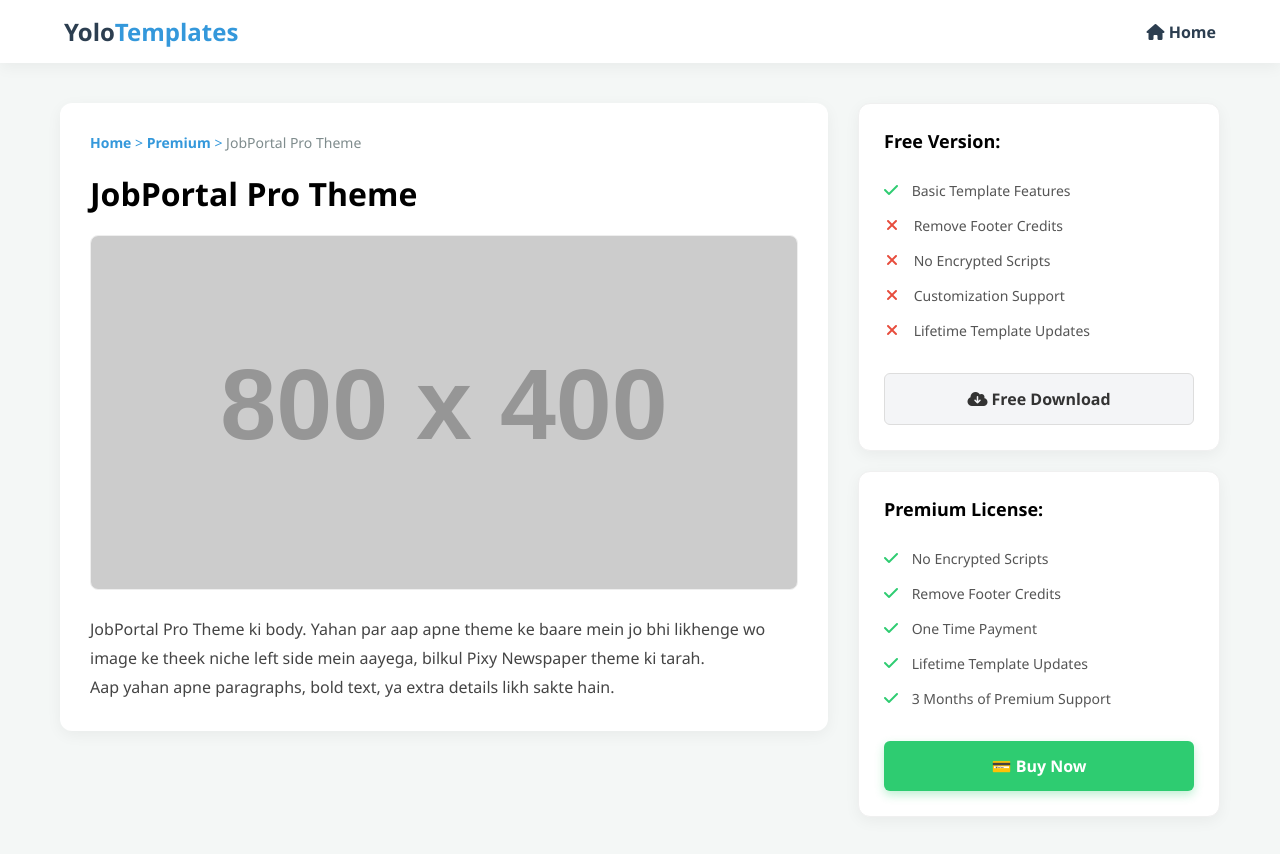
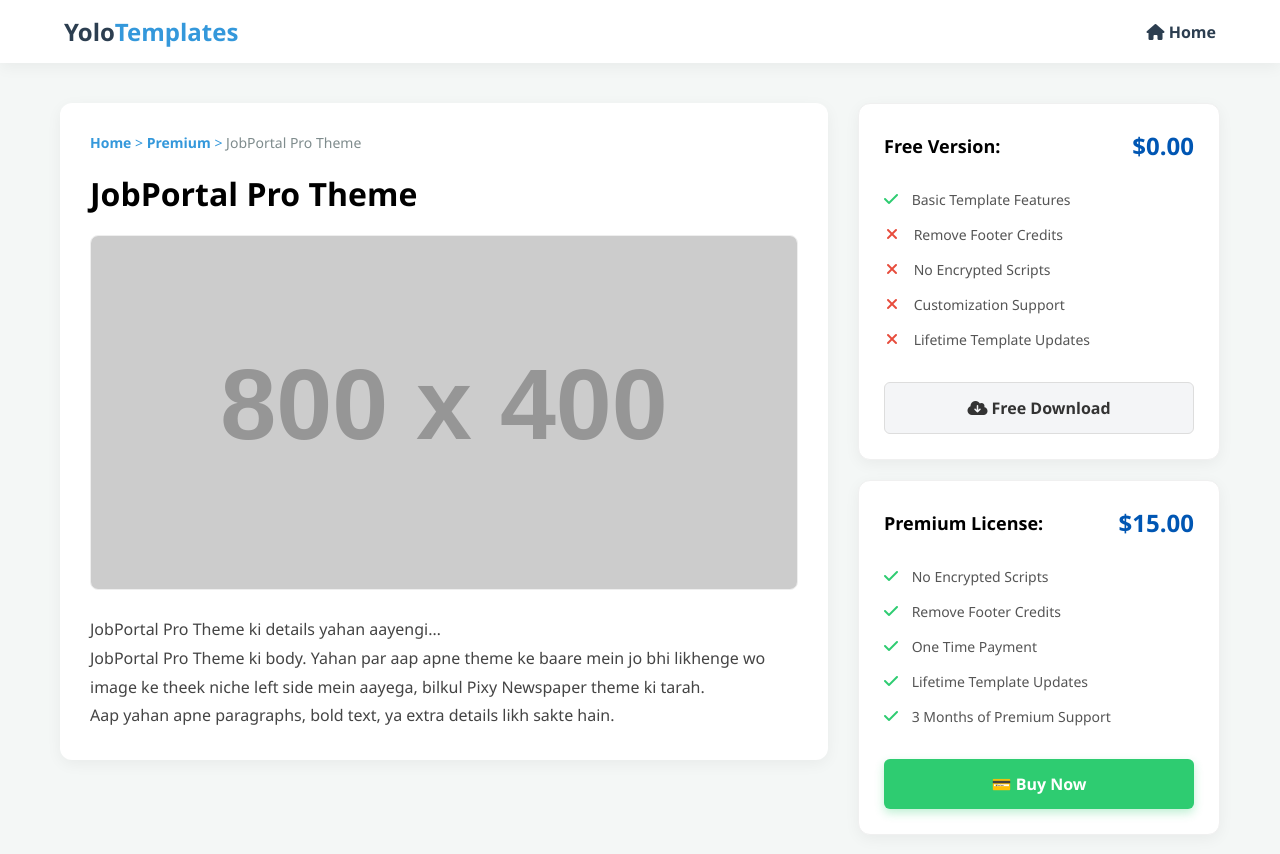
Before and after one commit to yolotemplates/yolotemplates.github.io, a Jekyll site: the page built from _posts/2026-10-30-jobportal-pro.md, in a window 1280 px wide. Shown: the top 854 px of the page. Built offline with Jekyll 4.4.1, drawn with Linux system fonts in a browser that asks for light colours.

Commit message:
Update 2026-10-30-jobportal-pro.md

```diff
--- a/_posts/2026-10-30-jobportal-pro.md
+++ b/_posts/2026-10-30-jobportal-pro.md
@@ -4,7 +4,11 @@ title: "JobPortal Pro Theme"
 image: "https://via.placeholder.com/800x400/ececec/999999?text=JobPortal+Preview"
 preview_link: "https://buy-link-here.com"
 download_link: "https://free-download-link.com"
+free_price: "$0.00"
+premium_price: "$15.00"
 ---
+
+JobPortal Pro Theme ki details yahan aayengi...
 
 JobPortal Pro Theme ki body. Yahan par aap apne theme ke baare mein jo bhi likhenge wo image ke theek niche left side mein aayega, bilkul Pixy Newspaper theme ki tarah.
 
```
